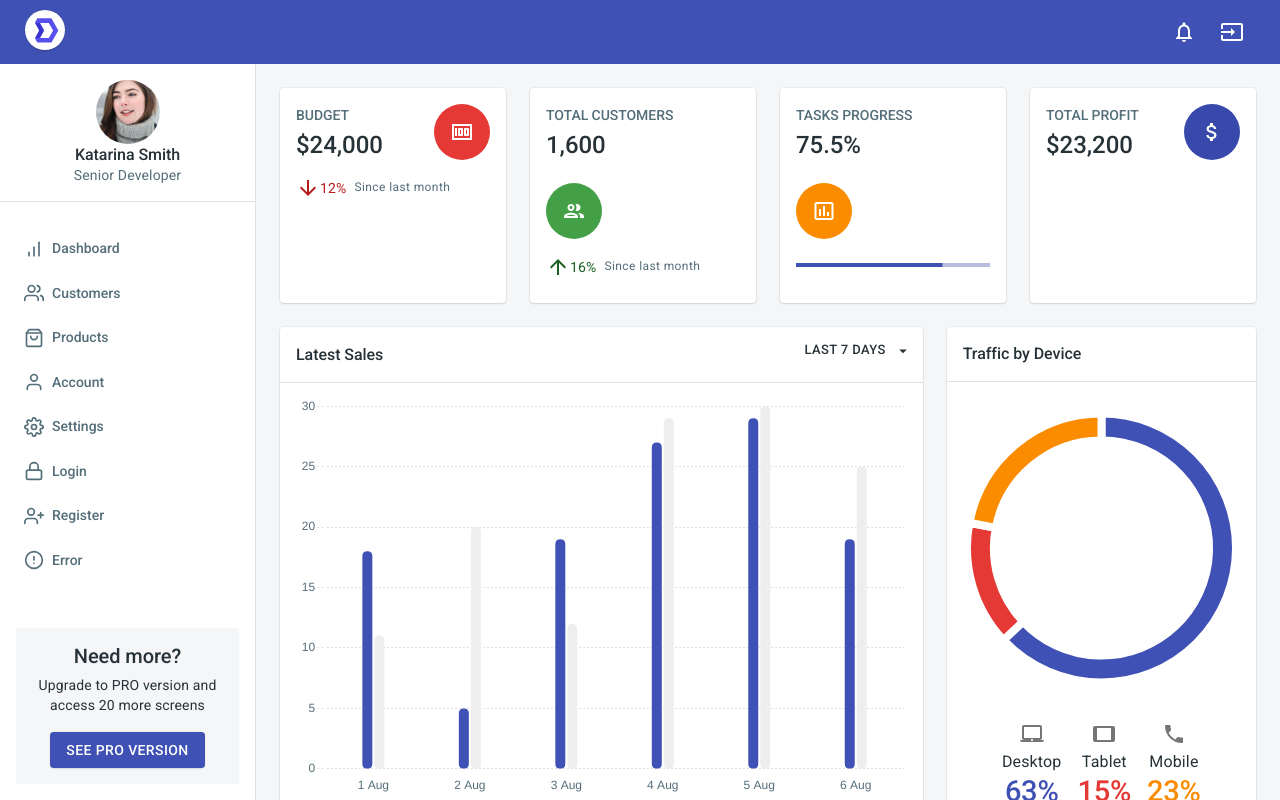
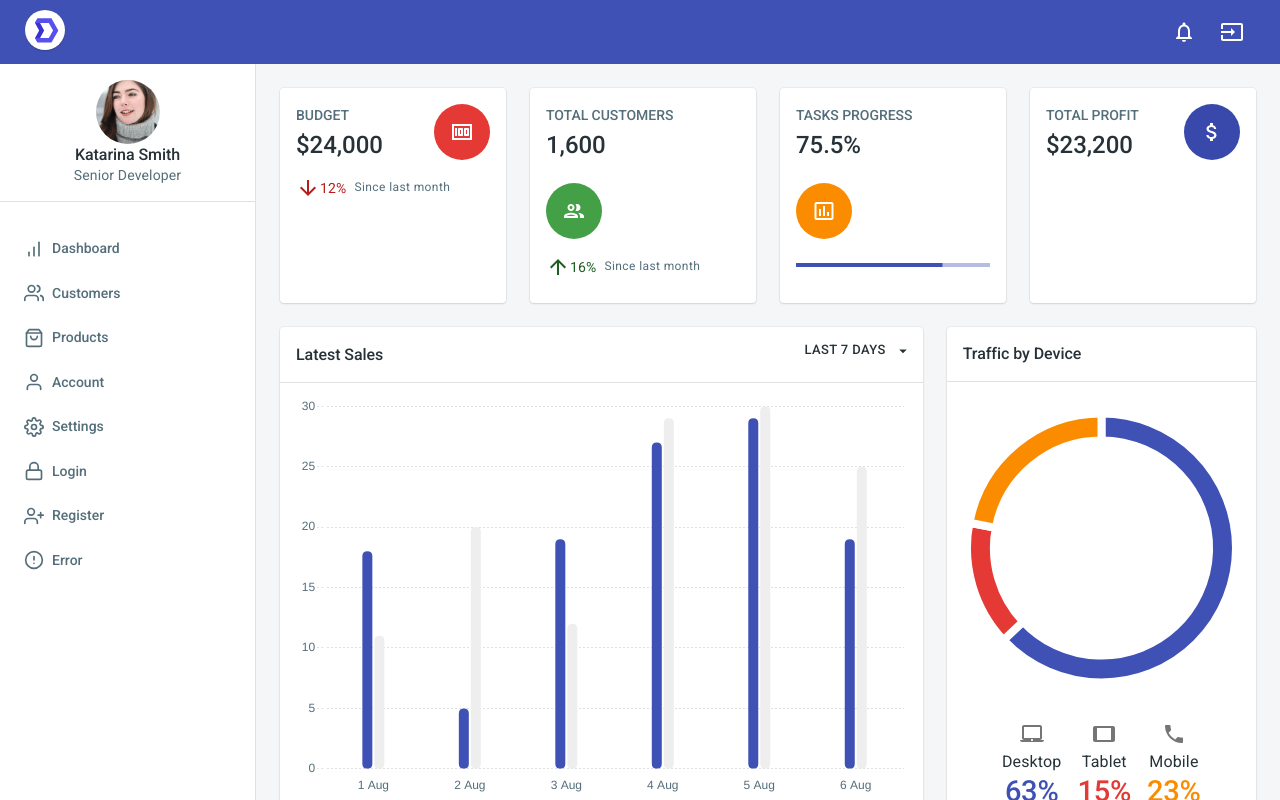
Before and after one commit to BartlomiejRasztabiga/Rentally, a React (Create React App) app in the folder frontend/: page /app/dashboard in a window 1280 px wide. Built offline with nearby package versions, Linux system fonts and the light colour scheme.

Commit message:
Delete need more box

```diff
--- a/frontend/src/layouts/DashboardLayout/NavBar/index.js
+++ b/frontend/src/layouts/DashboardLayout/NavBar/index.js
@@ -4,7 +4,6 @@ import PropTypes from 'prop-types';
 import {
   Avatar,
   Box,
-  Button,
   Divider,
   Drawer,
   Hidden,
@@ -129,24 +128,6 @@ const NavBar = ({ onMobileClose, openMobile }) => {
         </List>
       </Box>
       <Box flexGrow={1} />
-      <Box p={2} m={2} bgcolor="background.dark">
-        <Typography align="center" gutterBottom variant="h4">
-          Need more?
-        </Typography>
-        <Typography align="center" variant="body2">
-          Upgrade to PRO version and access 20 more screens
-        </Typography>
-        <Box display="flex" justifyContent="center" mt={2}>
-          <Button
-            color="primary"
-            component="a"
-            href="https://react-material-kit.devias.io"
-            variant="contained"
-          >
-            See PRO version
-          </Button>
-        </Box>
-      </Box>
     </Box>
   );
 
```
